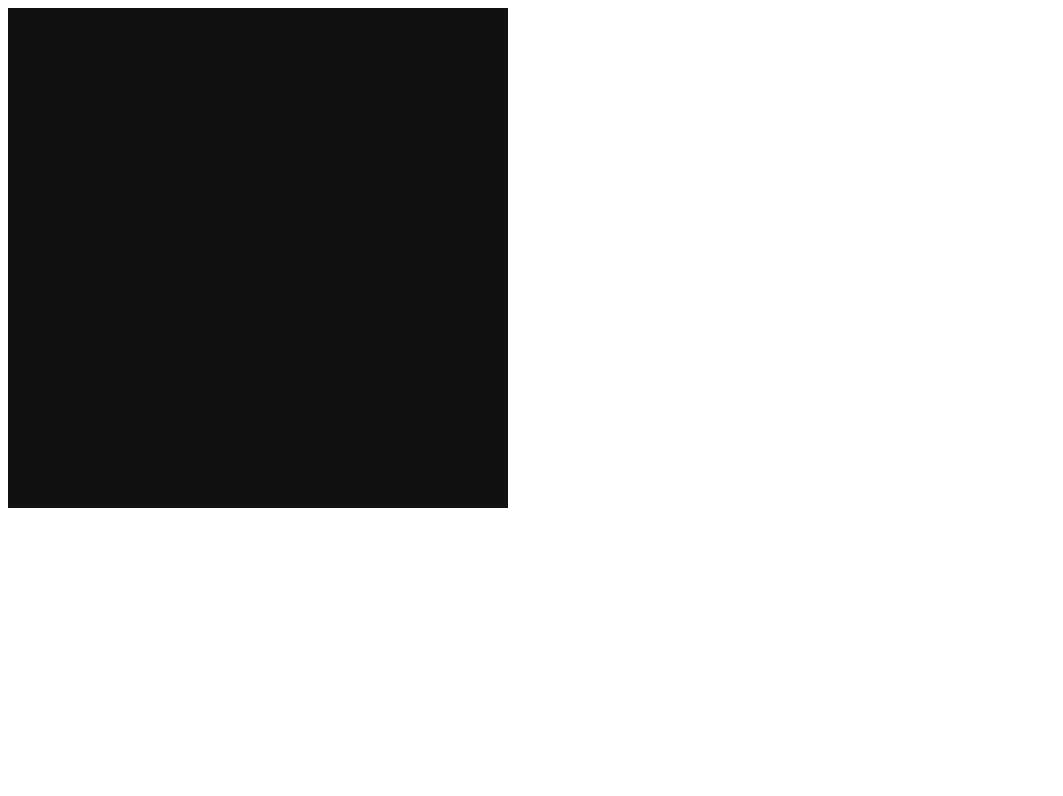
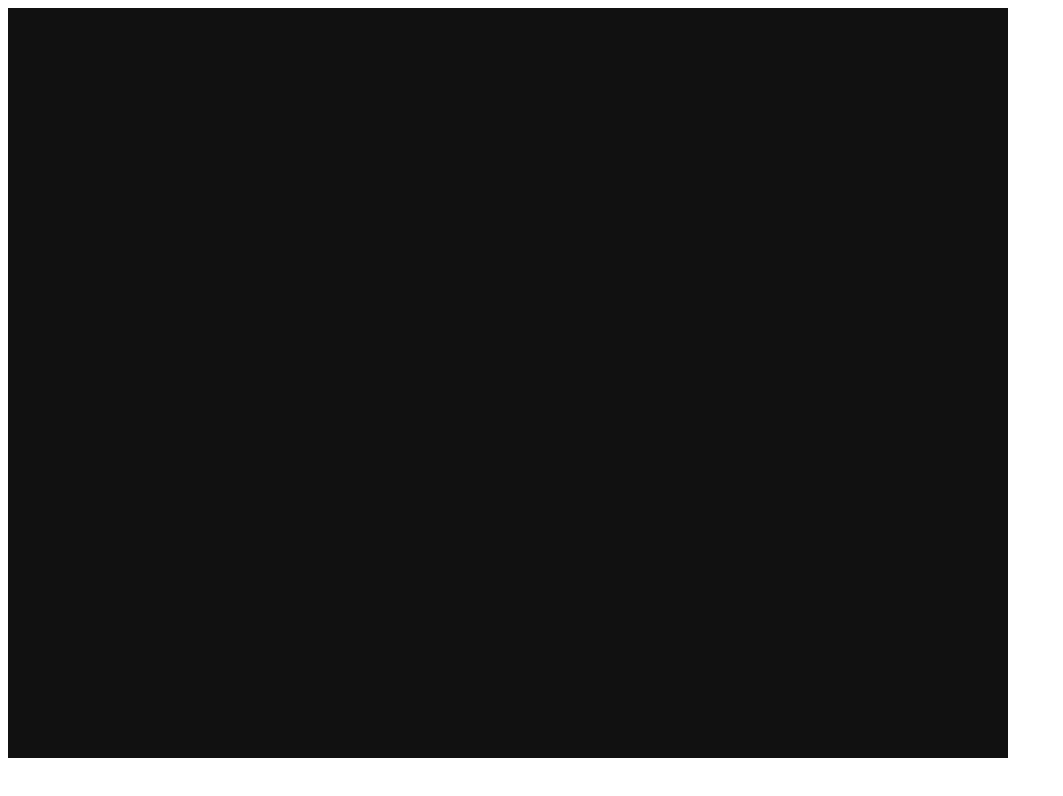
Before and after one commit to Caleb-T-Owens/Game-Jam-Entry, a plain HTML site: page src/index.html in a window 1280 px wide. Shown: the whole page, without its empty margins (0-1063 px from the left). Drawn offline with Linux system fonts and the light colour scheme.

Commit message:
Changed canvas size to 1000x750

```diff
--- a/src/index.html
+++ b/src/index.html
@@ -6,7 +6,7 @@
    <title>flopman</title>
 </head>
 <body>
-   <canvas id="canvas" width="500" height="500"></canvas>
+   <canvas id="canvas" width="1000" height="750"></canvas>
 </body>
    <script src="main.js" type="module"></script>
 </html>
```
